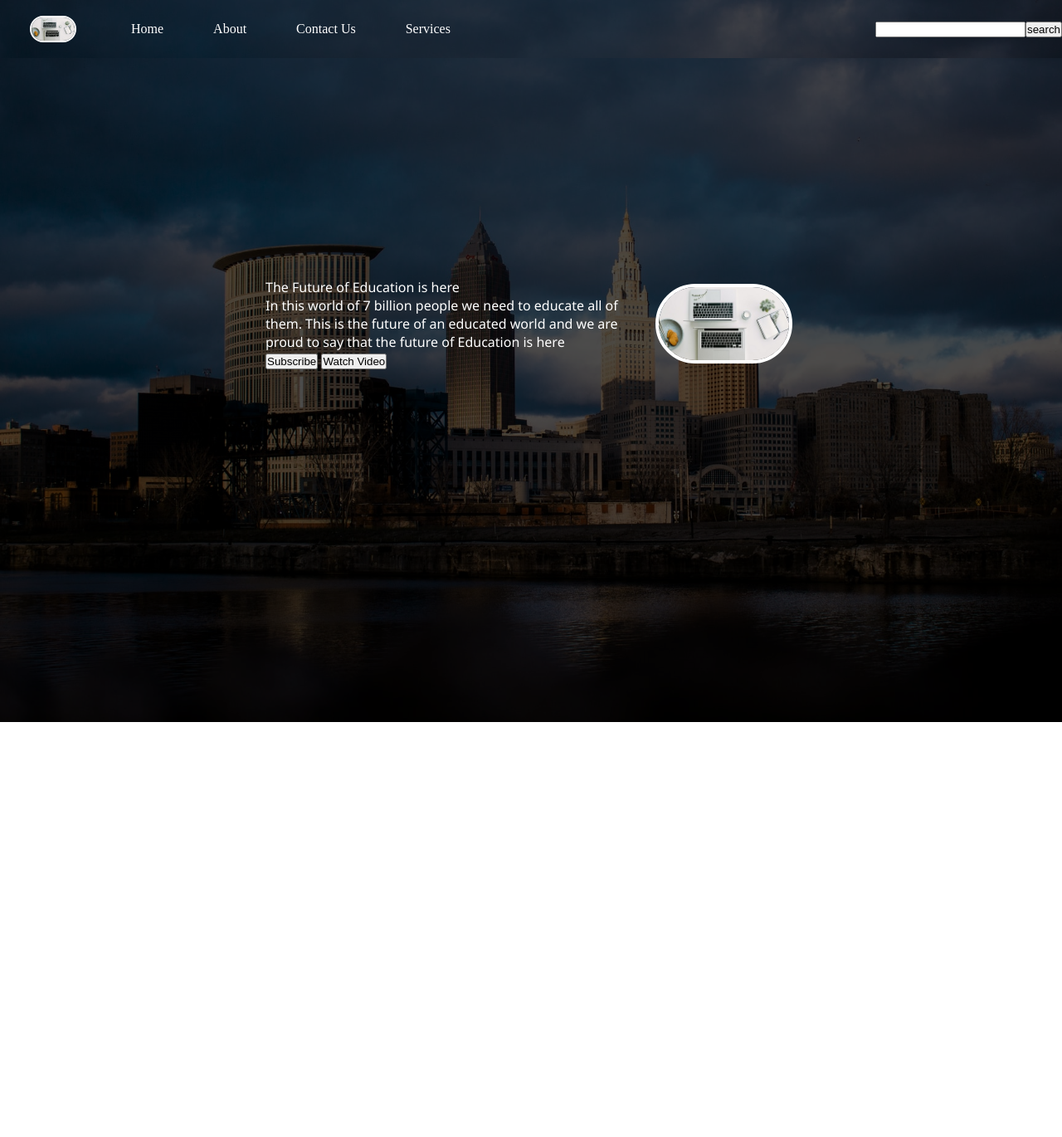
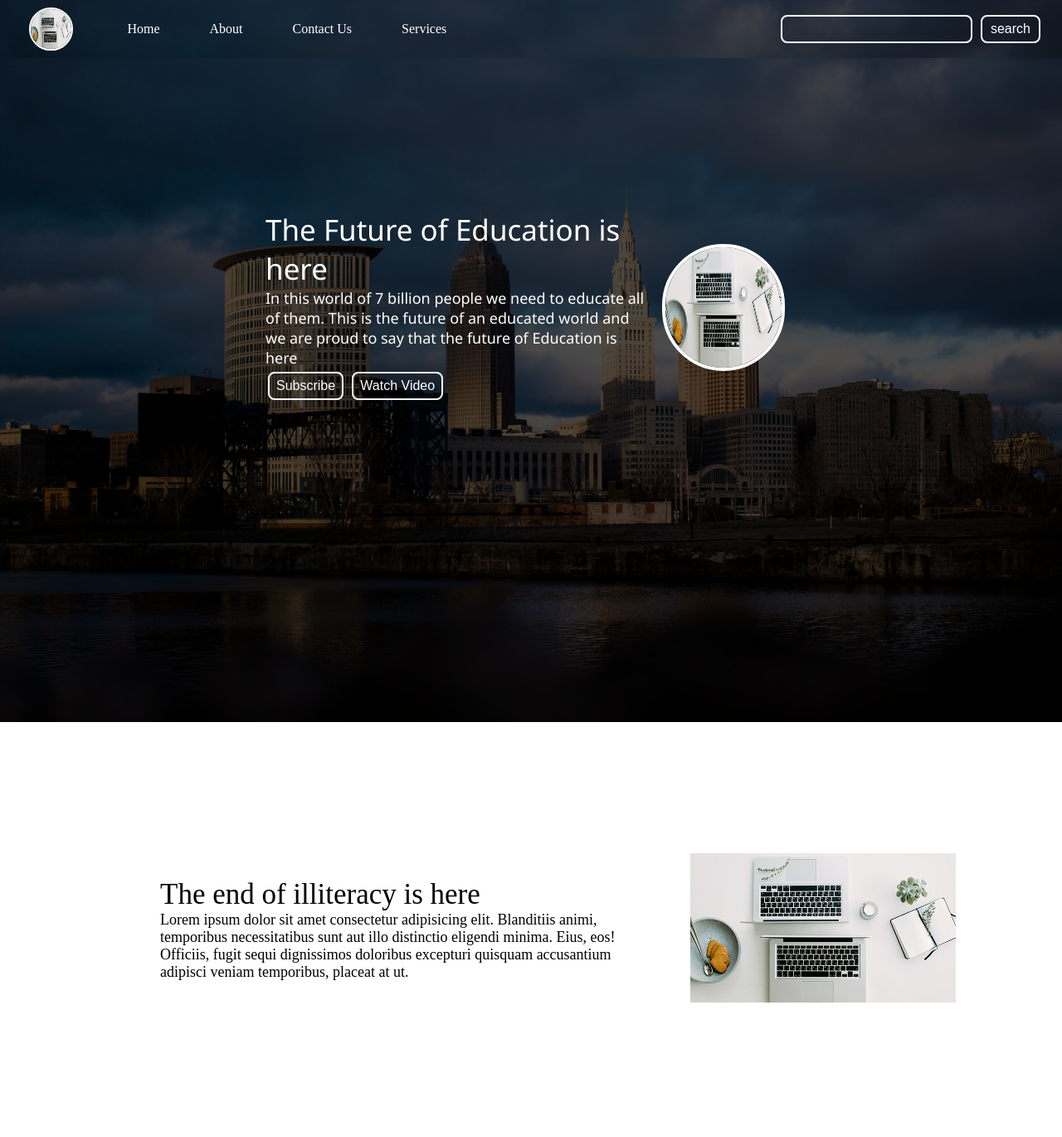
Before and after one commit to abhinav12886/Prac_project_frontend, a plain HTML site: page index.html in a window 1280 px wide. Shown: the whole page at 83% size. Before the commit the page ends 870 px from the top, so only its background shows below. Drawn offline with Linux system fonts and the light colour scheme.

Commit message:
second section(secRight) added

```diff
--- a/index.html
+++ b/index.html
@@ -19,7 +19,7 @@
             <li><a href="#services">Services</a></li>
         </ul>
         <div class="rightNav">
-            <input type="text" name="search" id="search">
+            <input type="text" name="search" id="search" class="btn btn-sm">
             <button class="btn btn-sm">search</button>
         </div>
     </nav>
@@ -41,6 +41,18 @@
             </div>
         </div>
     </section>
+
+    <section class="secRight">
+        <div class="paras">
+            <p class="sectionTag text-big">The end of illiteracy is here</p>
+            <p class="sectionSubTag text-small">Lorem ipsum dolor sit amet consectetur adipisicing elit. Blanditiis animi,
+                temporibus necessitatibus sunt aut illo distinctio eligendi minima. Eius, eos! Officiis, fugit sequi
+                dignissimos doloribus excepturi quisquam accusantium adipisci veniam temporibus, placeat at ut.</p>
+        </div>
+        <div class="thumbnail">
+            <img src="img/logo/daria-shevtsova-zbWFT4eVopE-unsplash.jpg" alt="laptop image" class="fluid">
+        </div>
+    </section>
 </body>
 
 </html>
--- a/style.css
+++ b/style.css
@@ -16,7 +16,9 @@
 .logo img {
     border: 2px solid white;
     border-radius: 50px;
-    width: 40%
+    width: 40%;
+    margin: 5px 3px;
+    height: 48px;
 }
 
 .navbar {
@@ -30,7 +32,6 @@
 
 .nav-list {
     width: 50%;
-    /* background-color: black; */
     display: flex;
     align-items: center;
 }
@@ -50,11 +51,9 @@
 }
 
 .rightNav {
-    /* background-color: violet; */
     width: 50%;
-    display: flex;
-    align-items: center;
-    justify-content: flex-end;
+    text-align: right;
+    padding: 0px 23px;
 }
 
 .background {
@@ -74,28 +73,65 @@
     justify-content: center;
     align-items: center;
     width: 50%;
-    height: 80%;
+    height: 75%;
     margin: auto;
     color: white;
     font-family: 'Segoe UI', Tahoma, Geneva, Verdana, sans-serif;
 }
 
 .firstHalf {
-    width: 80%;
+    width: 90%;
     display: flex;
     justify-content: center;
     flex-direction: column;
 }
 
 .secondHalf {
-    width: 30%;
+    width: 34%;
 
 }
 .secondHalf img{
-    width: 90%;
+    width: 80%;
     border: 4px solid white;
-    border-radius: 150px;
+    border-radius: 200px;
     display: block;
-    margin: auto;
+    margin: 27px auto;
+    height: 145px;
 
 }
+
+.text-big{
+    font-size: 35px;
+}
+.text-small{
+    font-size: 18px;
+}
+
+.btn{
+    padding: 6px 8px;
+    margin: 5px 3px;
+    border: 2px solid white;
+    border-radius: 8px;
+    font-size: 16px;
+    background: none;
+    color: white;
+    cursor: pointer;
+}
+.btn-sm{
+    padding: 6px 10px;
+    vertical-align: middle;
+}
+
+/* Second Section */
+.secRight{
+    height: 500px;
+    display: flex;
+    align-items: center;
+    justify-content: center;
+    max-width: 80%;
+    margin: auto;
+}
+
+.paras{
+    padding: 0 65px;
+}
```
